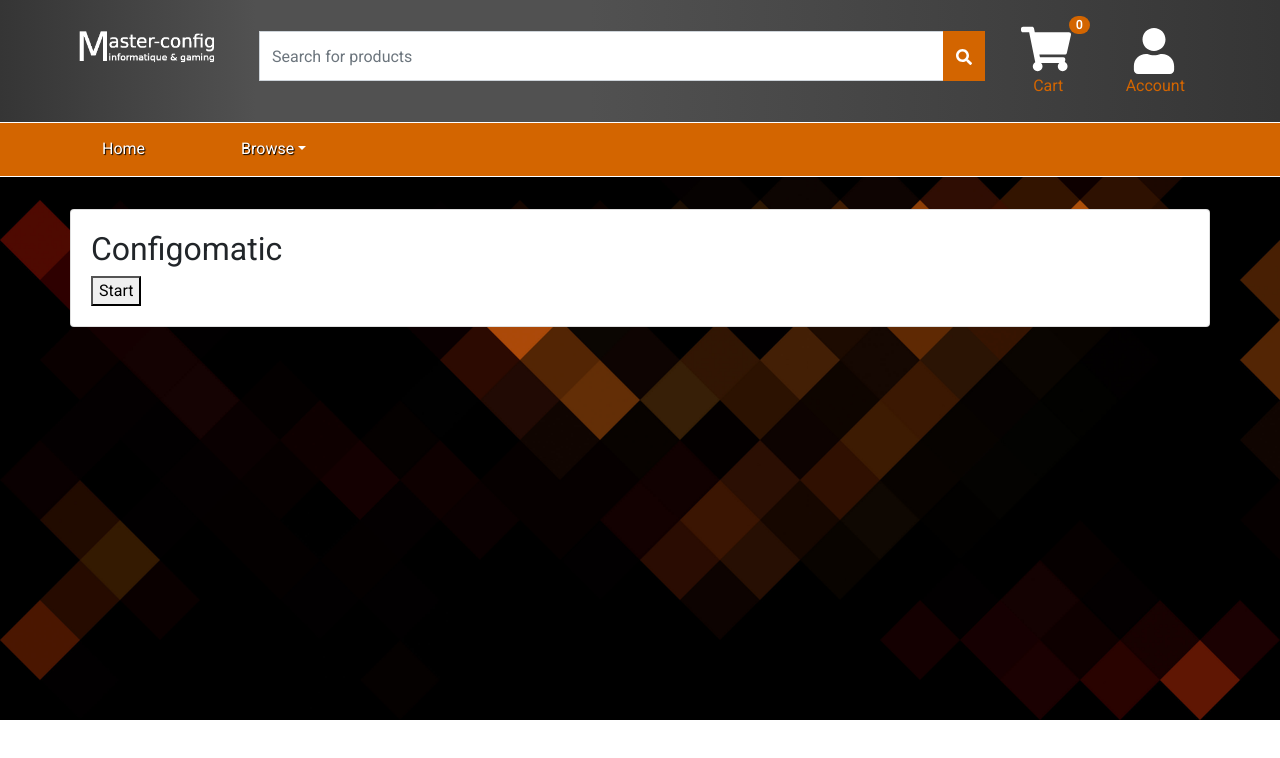
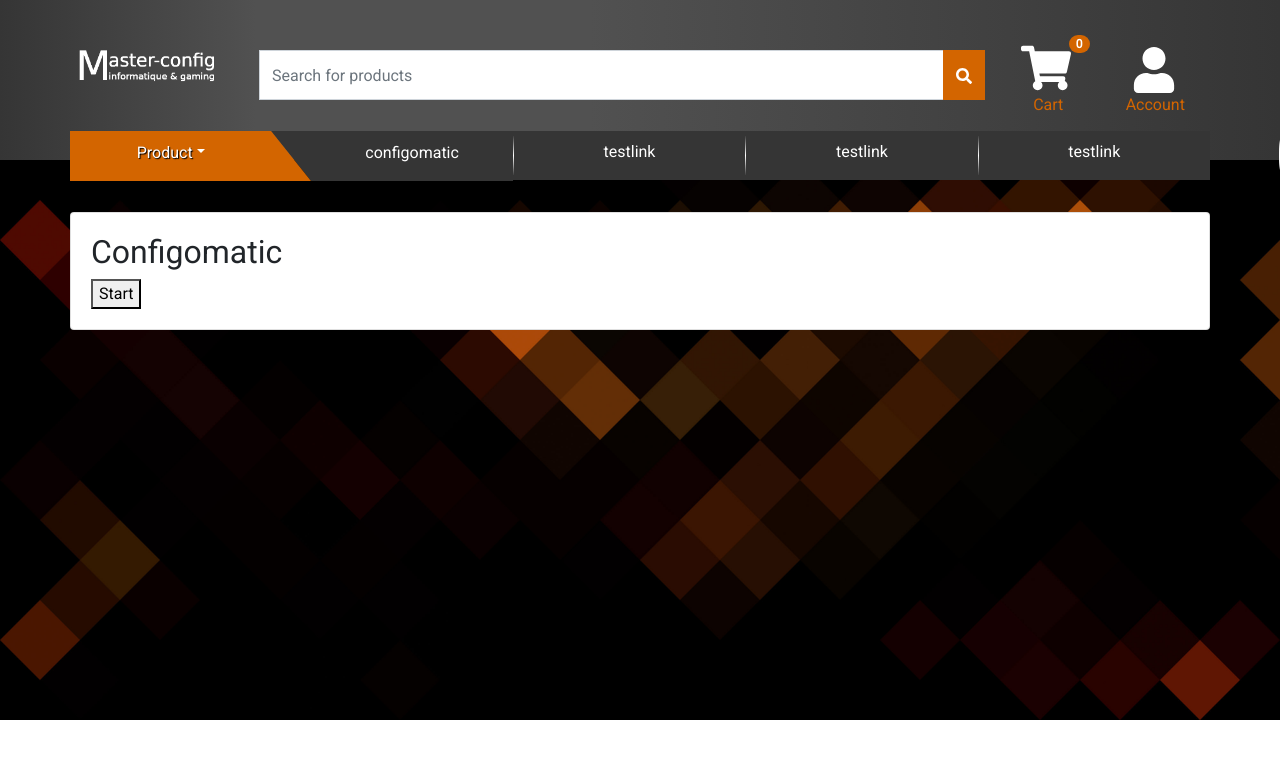
Before and after one commit to mteterel/e-commerce, a React (Create React App) app in the folder client/: page /configomatic in a window 1280 px wide. Shown: the top 758 px of the page. Built offline with nearby package versions, Linux system fonts and the light colour scheme.

Commit message:
update and new navbar

```diff
--- a/client/src/components/AppNavBar_1.module.scss
+++ b/client/src/components/AppNavBar_1.module.scss
@@ -59,4 +59,5 @@
 }
 .navbar_top{
   background: linear-gradient(90deg,#353535 0,#515151 20%,#515151 46%,#353535);
+  height: 160px;
 }
--- a/client/src/components/AppNavBar_2.jsx
+++ b/client/src/components/AppNavBar_2.jsx
@@ -7,13 +7,12 @@ const AppNavBar2 = () => {
   return (
     <Navbar
       id={"appNavRoot"}
-      bg="primary"
       variant={"dark"}
       className={styles.navBarRoot}
     >
       <Container>
-        <Nav className="mr-auto">
-          <Nav.Item className={styles.navLinkBase}>
+        <Nav className={styles.mrAuto}>
+          {/* <Nav.Item className={styles.navLinkBase}>
             <NavLink
               exact
               to={"/"}
@@ -22,9 +21,9 @@ const AppNavBar2 = () => {
             >
               Home
             </NavLink>
-          </Nav.Item>
+          </Nav.Item> */}
           <NavDropdown
-            title="Browse"
+            title="Product"
             id="collapsible-nav-dropdown"
             className={styles.navLinkDropdown}
           >
@@ -41,6 +40,27 @@ const AppNavBar2 = () => {
               Memory
             </NavDropdown.Item>
           </NavDropdown>
+
+          <Nav.Item className={styles.navLinkRight}>
+            <NavLink as={Link} to={"/"} className={styles.navLinkA}>
+              configomatic
+            </NavLink>
+          </Nav.Item>
+          <Nav.Item className={styles.navLinkCenter}>
+            <NavLink as={Link} to={"/"} className={styles.navLinkB}>
+              testlink
+            </NavLink>
+          </Nav.Item>
+          <Nav.Item className={styles.navLinkCenter}>
+            <NavLink as={Link} to={"/"} className={styles.navLinkB}>
+              testlink
+            </NavLink>
+          </Nav.Item>
+          <Nav.Item className={styles.navLinkCenter}>
+            <NavLink as={Link} to={"/"} className={styles.navLinkB}>
+              testlink
+            </NavLink>
+          </Nav.Item>
         </Nav>
       </Container>
     </Navbar>
--- a/client/src/components/AppNavBar_2.module.scss
+++ b/client/src/components/AppNavBar_2.module.scss
@@ -1,3 +1,6 @@
+$bord_color: linear-gradient(180deg,
+hsla(0,0%,100%,0) 0,#fff 50%,
+  hsla(0,0%,100%,0));
 .navLinkBase {
   margin: 0.4em 2em 0.4em 0;
 
@@ -18,16 +21,103 @@
 }
 
 .navLinkDropdown {
-  margin: 0.4em 2em 0.4em 0;
-  padding: 0 2em;
+  //  margin: 0.4em 2em 0.4em 0;
+  // padding: 0 2em;
 
   & > a {
+
     color: white !important;
     text-shadow: 1px 1px 1px rgba(0, 0, 0, 1) !important;
+    margin-top: 10px;
+      display: inline-block;
   }
+   //border: 1px solid red;
+  width: 300px;
+  text-align: center;
+  //padding-top: 10px;
+  display: inline-block;
+  border-bottom: 50px solid #d36500;
+  border-right: 40px solid transparent;
+  // padding-bottom: -25px;
 }
-
+.navLinkDropdown:hover{
+  border-bottom: 50px solid #ff5e00;
+  border-right: 40px solid transparent;
+  transition-duration: 1s;
+}
 .navBarRoot {
-  border-top: 1px solid white;
-  border-bottom: 1px solid white;
+  padding: 0!important;
+  //color: black!important;
+  // border: 1px solid white;
+  //width: 80%;
+  height: 50px;
+  margin: auto;
+  margin-top: -30px;
 }
+.mrAuto{
+  //border: 1px solid red;
+  width: 100%;
+  height: 49px;
+}
+.navLinkRight{
+  & > a{
+    color: white;
+  }
+  display: inline-block;
+  margin-left: -40px;
+  width: 300px;
+  border-top: 50px solid #353535;
+  border-left: 40px solid transparent;
+}
+.navLinkRight:hover{
+    display: inline-block;
+    margin-left: -40px;
+    width: 300px;
+    border-top: 50px solid grey;
+    border-left: 40px solid transparent;
+    transition-duration: 1s;
+}
+.navLinkCenter:hover{
+  background-color: grey;
+  transition-duration: 1s;
+}
+.navLinkCenter::after{
+    content: "";
+  background: -webkit-gradient(linear,left top,left bottom,from(hsla(0,0%,100%,0)),color-stop(50%,#fff),to(hsla(0,0%,100%,0)));
+  background: linear-gradient(180deg,
+hsla(0,0%,100%,0) 0,#fff 50%,
+  hsla(0,0%,100%,0));
+  width: 1px;
+  height: 30px;
+  position: absolute;
+  right: 0;
+  top: 50%;
+  -webkit-transform: translateY(-50%);
+  transform: translateY(-50%);
+}
+.navLinkA{
+  //border: 1px solid white;
+  display: block;
+  margin-top: -40px;
+  text-align: center;
+}
+.navLinkB{
+  //border: 1px solid white;
+  display: inline-block;
+  margin-top: 0px;
+  width: 100%;
+  height: 80%;
+  margin-top: 5px;
+  padding-top: 4px;
+  border-left: 1px solid;
+  border-image: linear-gradient(180deg,
+  hsla(0,0%,100%,0) 0,#fff 50%,
+    hsla(0,0%,100%,0));;
+  border-image-slice: 1;
+  color: white;
+}
+.navLinkCenter{
+  width: 300px;
+  background-color: #353535;
+  text-align: center;
+}
```
